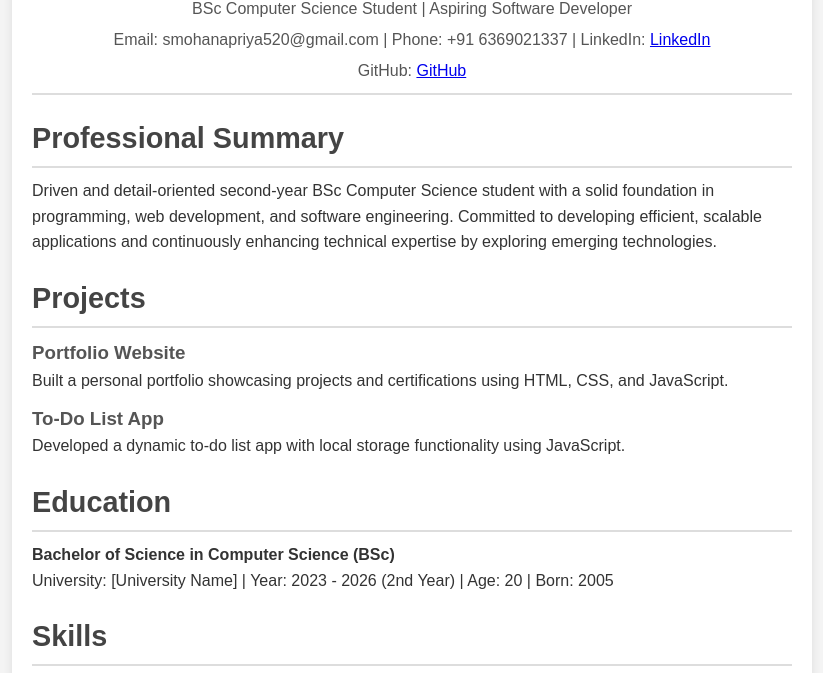
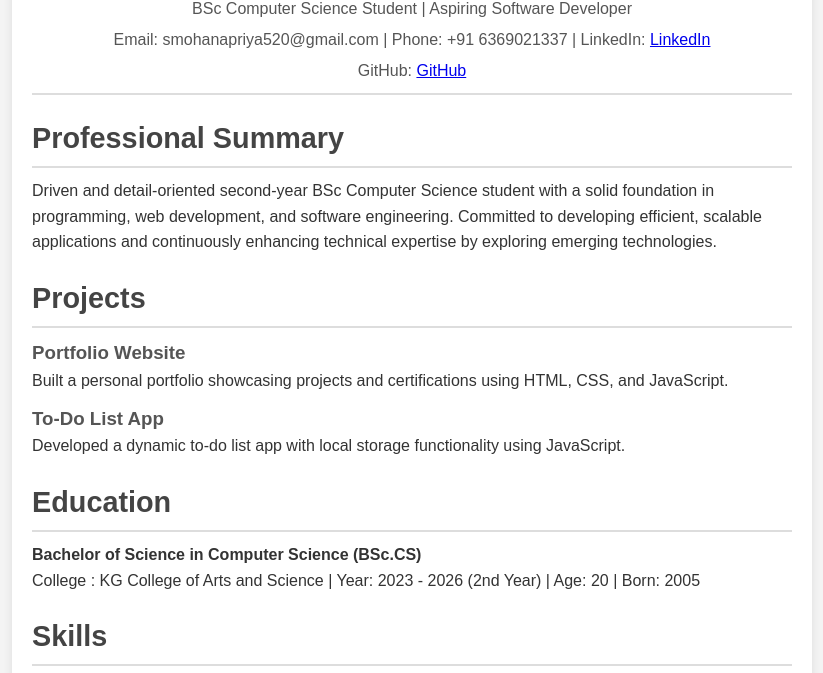
Before and after one commit to mohana-bcs-2005/Portfolio-AA, a plain HTML site: page portflio/index.html in a window 1280 px wide. Shown: the part 105-778 px from the top of the page, without its empty margins (228-1051 px from the left). Drawn offline with Linux system fonts and the light colour scheme.

Commit message:
Update index.html

```diff
--- a/portflio/index.html
+++ b/portflio/index.html
@@ -132,8 +132,8 @@
 
         <section class="education">
             <h2>Education</h2>
-            <p><strong>Bachelor of Science in Computer Science (BSc)</strong></p>
-            <p>University: [University Name] | Year: 2023 - 2026 (2nd Year) | Age: 20 | Born: 2005</p>
+            <p><strong>Bachelor of Science in Computer Science (BSc.CS)</strong></p>
+            <p>College : KG College of Arts and Science | Year: 2023 - 2026 (2nd Year) | Age: 20 | Born: 2005</p>
             <p></p>
         </section>
 
```
